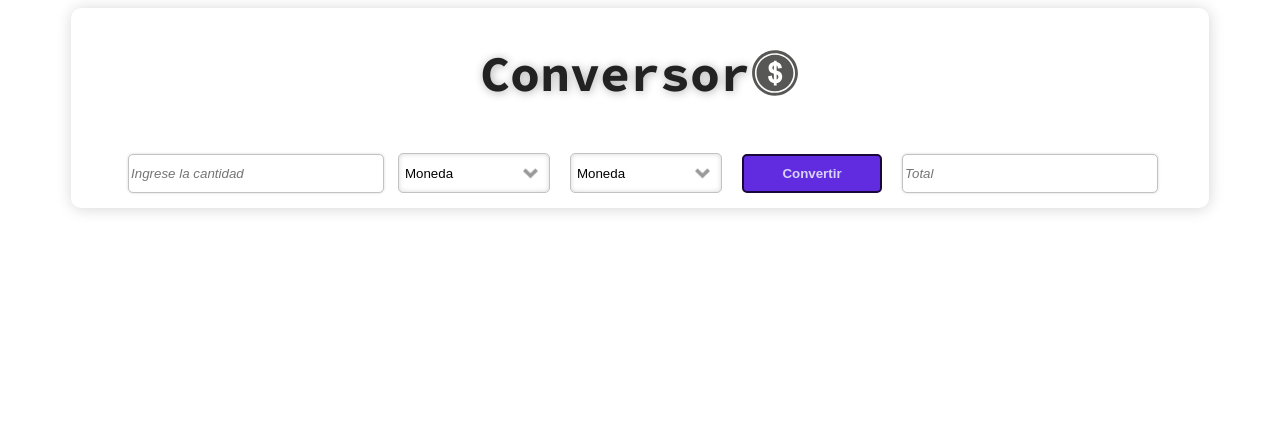
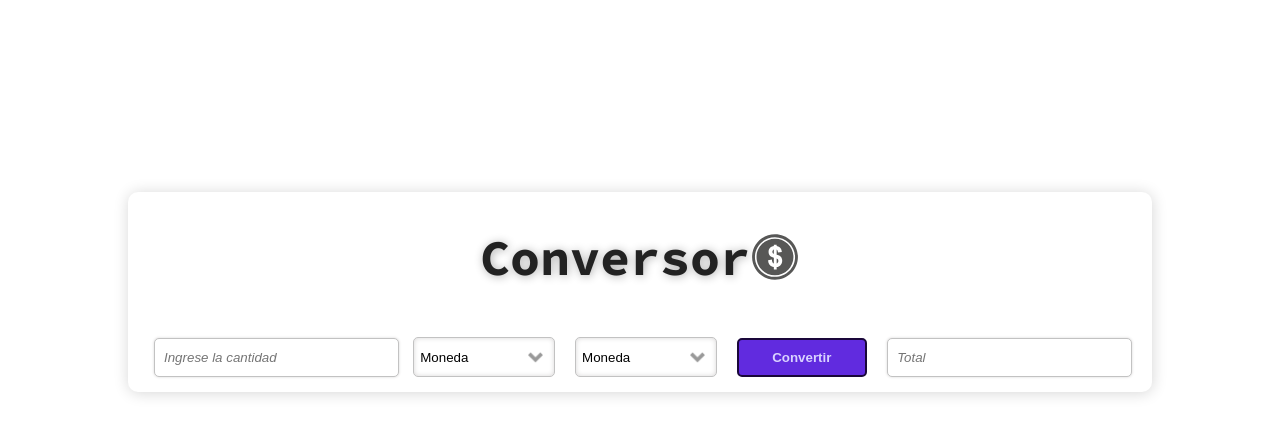
Before and after one commit to osmeily/reto-1-divisas, a plain HTML site: page index.html in a window 1280 px wide. Drawn offline with Linux system fonts and the light colour scheme.

Commit message:
Some changes in style sheet

```diff
--- a/divisas.js
+++ b/divisas.js
@@ -0,0 +1 @@
+var moneda = ['Elige tu Moneda','Dolar','Peso Mexicano','Peso Colombiano','Euro','Libra Esterlina'];
--- a/style.css
+++ b/style.css
@@ -1,6 +1,7 @@
 @import url('https://fonts.googleapis.com/css2?family=Source+Code+Pro:wght@400;700&display=swap');
 body{
     font-family: 'Source Code Pro', monospace;
+    margin: 15% 0px;
 }
 
 .content-box{
@@ -8,7 +9,7 @@ body{
     grid-template-columns: 1fr;
     grid-template-rows: auto 1fr;
     margin: auto;
-    width: 90%;
+    width: 80%;
     background-color: rgb(255, 255, 255);
     box-shadow: 0.50px 1px 15px rgb(214, 214, 214);
     border-radius: 10px;
@@ -36,7 +37,7 @@ body{
 form{
     display: grid;
     grid-template-columns: repeat(5,auto);
-    width: 90%;
+    width: 95%;
     margin: auto;
     align-items: center;
     grid-gap: 20px;
```
Also changed, not shown: index.html (+2 -2 lines).
